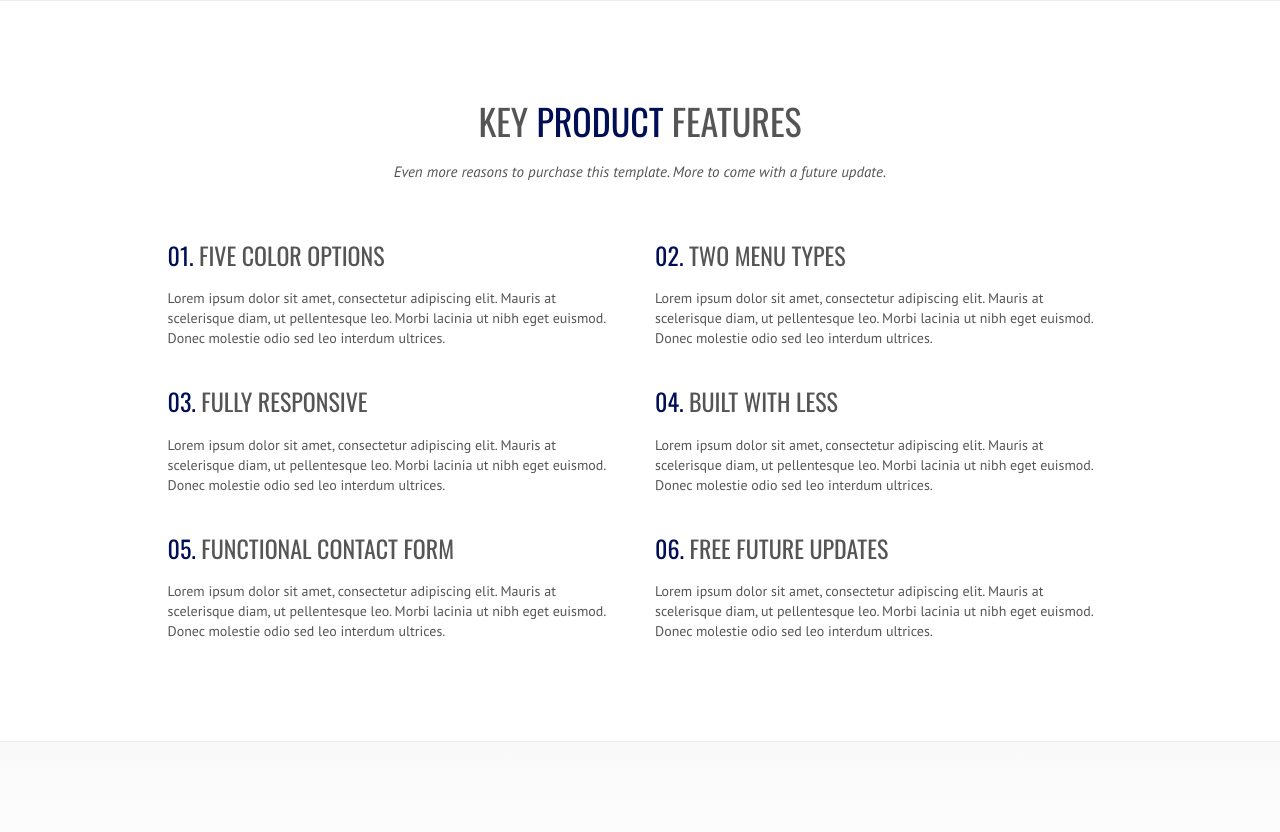
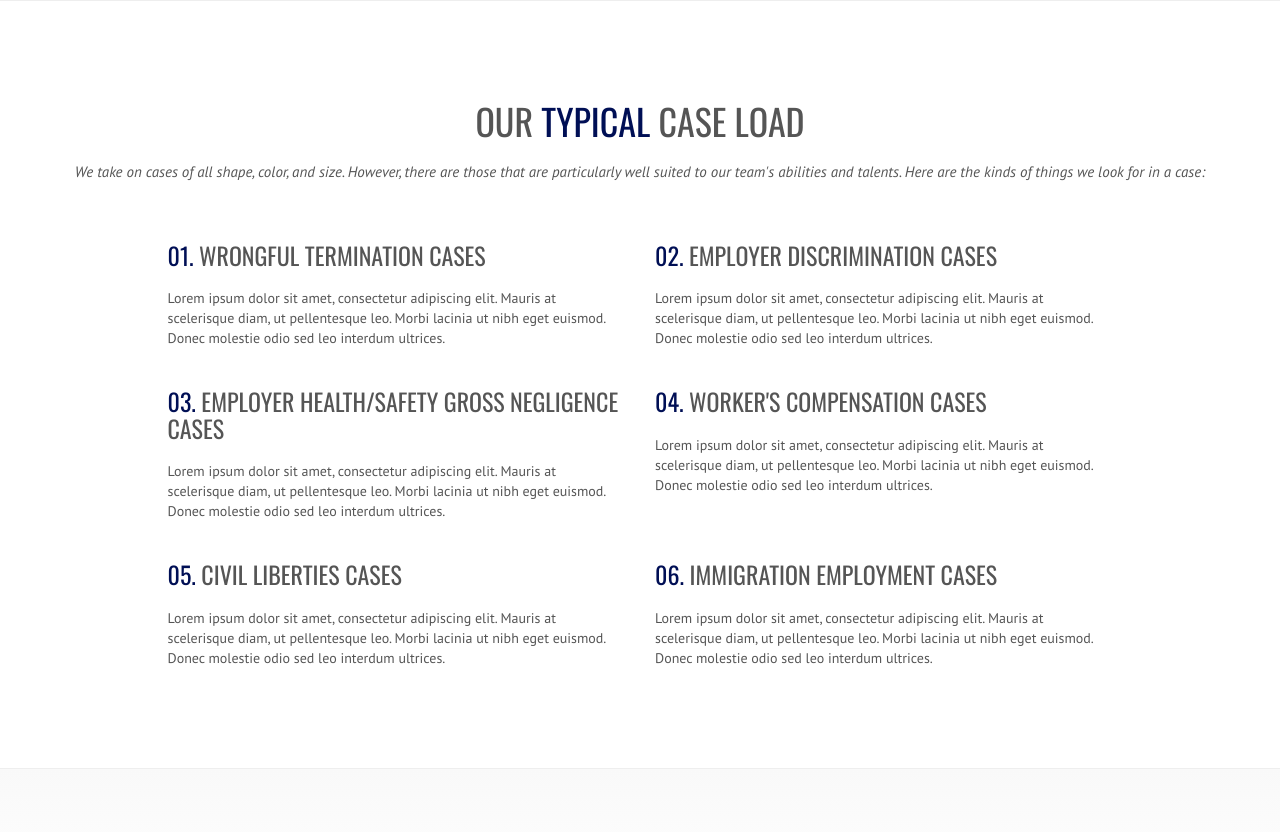
Before and after one commit to zparnold/glasner-law, a plain HTML site: page index.html in a window 1280 px wide. Shown: the part 2465-3297 px from the top of the page. Drawn offline with nearby package versions, Linux system fonts and the light colour scheme; some packages are replaced by stand-ins of ours.

Commit message:
update info

```diff
--- a/index.html
+++ b/index.html
@@ -533,12 +533,12 @@
 
             <!-- Heading -->
             <h1 class="heading">
-              Key <span class="text-primary">product</span> features
+              Our <span class="text-primary">Typical</span> case load
             </h1>
 
             <!-- Sub heading -->
             <p class="heading__sub">
-              Even more reasons to purchase this template. More to come with a future update.
+              We take on cases of all shape, color, and size. However, there are those that are particularly well suited to our team's abilities and talents. Here are the kinds of things we look for in a case:
             </p>
 
           </div>
@@ -552,7 +552,7 @@
                 <!-- Title -->
               <h3 class="features-item__title">
                 <span class="text-primary">01.</span>
-                Five color options
+                Wrongful Termination Cases
               </h3>
 
               <!-- Summary -->
@@ -570,7 +570,7 @@
                 <!-- Title -->
               <h3 class="features-item__title">
                 <span class="text-primary">02.</span>
-                Two menu types
+                Employer Discrimination Cases
               </h3>
 
               <!-- Summary -->
@@ -590,7 +590,7 @@
                 <!-- Title -->
               <h3 class="features-item__title">
                 <span class="text-primary">03.</span>
-                Fully Responsive
+                Employer Health/Safety Gross Negligence Cases
               </h3>
 
               <!-- Summary -->
@@ -608,7 +608,7 @@
                 <!-- Title -->
               <h3 class="features-item__title">
                 <span class="text-primary">04.</span>
-                Built with LESS
+                Worker's Compensation Cases
               </h3>
 
               <!-- Summary -->
@@ -628,7 +628,7 @@
                 <!-- Title -->
               <h3 class="features-item__title">
                 <span class="text-primary">05.</span>
-                Functional contact form
+                Civil Liberties Cases
               </h3>
 
               <!-- Summary -->
@@ -646,7 +646,7 @@
                 <!-- Title -->
               <h3 class="features-item__title">
                 <span class="text-primary">06.</span>
-                Free future updates
+                Immigration Employment Cases
               </h3>
 
               <!-- Summary -->
```
